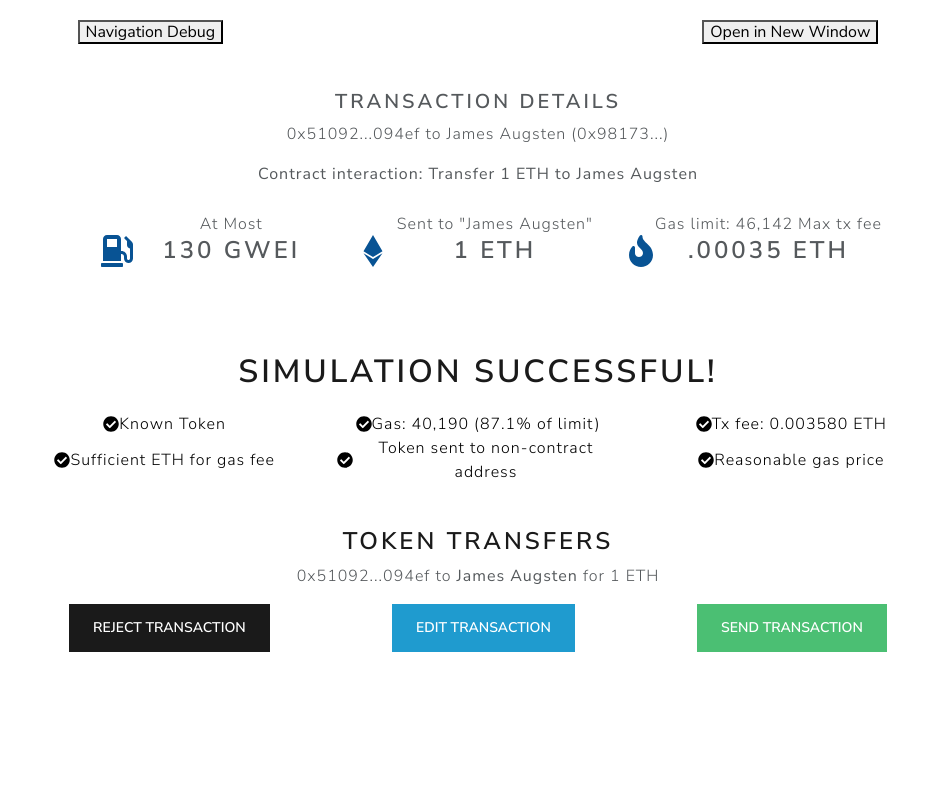
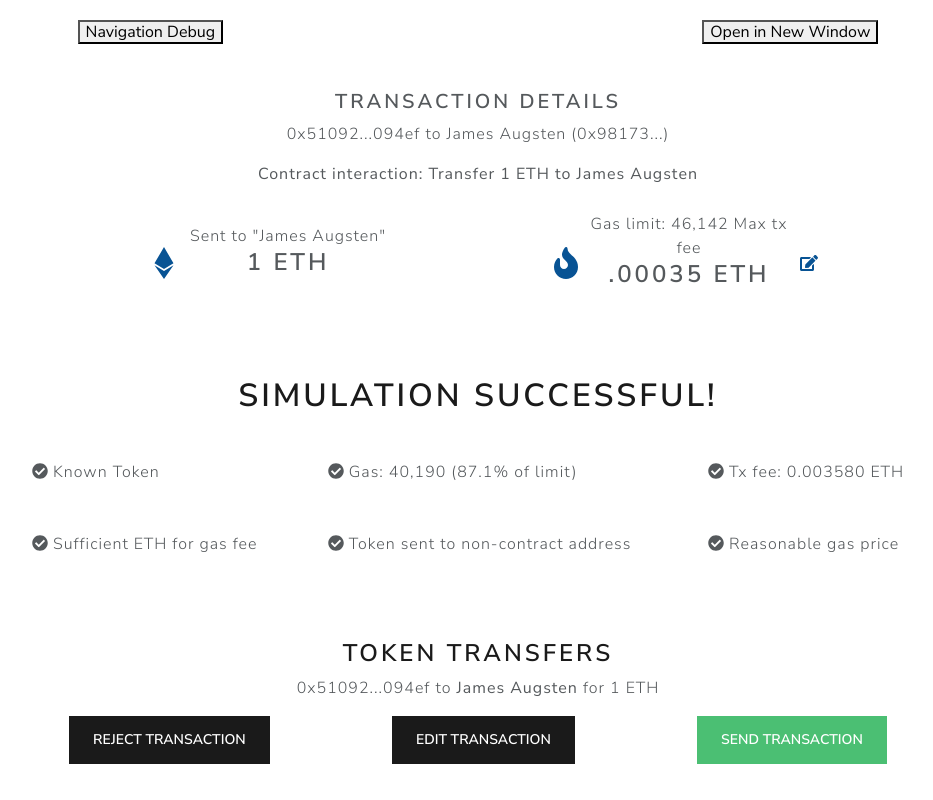
Before and after one commit to jaa2/ethereum-web-wallet, a React (Create React App) app: page /#/SimulationResults in a window 1280 px wide. Shown: the whole page, without its empty margins (162-1095 px from the left). Built offline with nearby package versions, Linux system fonts and the light colour scheme.

Commit message:
modal for simulation page, adjusted simulation table, changed fields for create new wallet

```diff
--- a/package.json
+++ b/package.json
@@ -24,6 +24,7 @@
     "@types/react": "^17.0.33",
     "@types/react-dom": "^17.0.10",
     "@types/webextension-polyfill": "^0.8.1",
+    "bootstrap": "^5.1.3",
     "bootswatch": "^5.1.3",
     "chai-as-promised": "^7.1.1",
     "ethers": "^5.5.1",
@@ -31,6 +32,7 @@
     "normalize.css": "^8.0.1",
     "parcel": "^2.0.0",
     "react": "^17.0.2",
+    "react-bootstrap": "^2.0.2",
     "react-dom": "^17.0.2",
     "react-router-dom": "^6.0.1",
     "react-scripts": "4.0.3",
--- a/src/transaction/SimulationResults.tsx
+++ b/src/transaction/SimulationResults.tsx
@@ -1,10 +1,64 @@
 import { Link } from 'react-router-dom';
-
+import React from 'react';
 import { FontAwesomeIcon } from '@fortawesome/react-fontawesome';
-import { faGasPump, faFire, faCheckCircle } from '@fortawesome/free-solid-svg-icons';
+import { faFire, faCheckCircle, faEdit } from '@fortawesome/free-solid-svg-icons';
 import { faEthereum } from '@fortawesome/free-brands-svg-icons';
+import Modal from 'react-bootstrap/Modal';
 
 import './SimulationResults.scss';
+
+const App = () => {
+  const [isOpen, setIsOpen] = React.useState(false);
+
+  const showModal = () => {
+    setIsOpen(true);
+  };
+
+  const hideModal = () => {
+    setIsOpen(false);
+  };
+
+  return (
+    <>
+      <FontAwesomeIcon className="fa-icon" icon={faEdit} onClick={showModal} cursor="pointer" />
+      <Modal show={isOpen} onHide={hideModal}>
+        <Modal.Header>
+          <div id="max-tx-fee">
+            <h3>
+              <FontAwesomeIcon className="fa-icon" icon={faFire} size="2x" color="#085394" />
+              {' '}
+              Adjust Gas
+            </h3>
+          </div>
+        </Modal.Header>
+        <Modal.Body>
+          <div className="form-group">
+            <div className="form-group">
+              <label className="form-label mt-4" htmlFor="gas-limit"> Gas Limit</label>
+              <div className="input-group mb-3">
+                <input type="text" className="form-control" />
+              </div>
+              <label className="form-label mt-4" htmlFor="gas-limit"> Max fee per gas</label>
+              <div className="input-group mb-3">
+                <input type="text" className="form-control" aria-label="Amount (to the nearest dollar)" />
+                <span className="input-group-text">Gwei</span>
+              </div>
+              <label className="form-label mt-4" htmlFor="gas-limit"> Max priority fee per gas</label>
+              <div className="input-group mb-3">
+                <input type="text" className="form-control" aria-label="Amount (to the nearest dollar)" />
+                <span className="input-group-text">Gwei</span>
+              </div>
+            </div>
+          </div>
+        </Modal.Body>
+        <Modal.Footer>
+          <button type="button" className="btn btn-secondary" onClick={hideModal}>Cancel</button>
+          <button type="button" className="btn btn-primary" onClick={hideModal}>Save</button>
+        </Modal.Footer>
+      </Modal>
+    </>
+  );
+};
 
 function SimulationResults() {
   return (
@@ -17,13 +71,6 @@ function SimulationResults() {
               <p>0x51092...094ef to James Augsten (0x98173...)</p>
               <p><b>Contract interaction: Transfer 1 ETH to James Augsten</b></p>
               <div id="transaction-details">
-                <div id="gas-fee">
-                  <FontAwesomeIcon className="fa-icon" icon={faGasPump} size="2x" />
-                  <p>
-                    At Most
-                    <h3> 130 Gwei </h3>
-                  </p>
-                </div>
                 <div id="amount">
                   <FontAwesomeIcon className="fa-icon" icon={faEthereum} size="2x" />
                   <p>
@@ -38,6 +85,7 @@ function SimulationResults() {
                     Max tx fee
                     <h3> .00035 ETH </h3>
                   </p>
+                  <App />
                 </div>
               </div>
             </div>
@@ -47,34 +95,45 @@ function SimulationResults() {
 
       <div id="simulation-text"><h1>Simulation Successful!</h1></div>
 
-      <div id="checklist">
-        <div id="item">
+      <table className="table table-hover">
+        <tbody>
+          <tr className="table-secondary">
+            <td align="left">
               <FontAwesomeIcon icon={faCheckCircle} />
+              {' '}
               Known Token
-        </div>
-        <div id="item">
+            </td>
+            <td align="left">
               <FontAwesomeIcon icon={faCheckCircle} />
+              {' '}
               Gas: 40,190 (87.1% of limit)
-        </div>
-        <div id="item">
+            </td>
+            <td align="left">
               <FontAwesomeIcon icon={faCheckCircle} />
+              {' '}
               Tx fee: 0.003580 ETH
-        </div>
-      </div>
-      <div id="checklist">
-        <div id="item">
+            </td>
+          </tr>
+          <tr className="table-secondary">
+            <td align="left">
               <FontAwesomeIcon icon={faCheckCircle} />
+              {' '}
               Sufficient ETH for gas fee
-        </div>
-        <div id="item">
+            </td>
+            <td align="left">
               <FontAwesomeIcon icon={faCheckCircle} />
+              {' '}
               Token sent to non-contract address
-        </div>
-        <div id="item">
+            </td>
+            <td align="left">
               <FontAwesomeIcon icon={faCheckCircle} />
+              {' '}
               Reasonable gas price
-        </div>
-      </div>
+            </td>
+          </tr>
+        </tbody>
+      </table>
+
       <h1> </h1>
       <h3>Token Transfers</h3>
       <p>
@@ -85,14 +144,13 @@ function SimulationResults() {
         for 1 ETH
         {' '}
       </p>
-
       <div id="bottom-buttons">
         <Link to="/Home">
           <button type="button" className="btn btn-primary">Reject Transaction</button>
         </Link>
 
         <Link to="/CreateTransaction">
-          <button type="button" className="btn btn-info">Edit Transaction</button>
+          <button type="button" className="btn btn-primary">Edit Transaction</button>
         </Link>
 
         <Link to="/Home">
--- a/src/wallet_setup/CreateNewWallet.tsx
+++ b/src/wallet_setup/CreateNewWallet.tsx
@@ -39,7 +39,7 @@ function CreateNewWallet() {
   if (phraseMatchState === 'match') {
     phraseMatchElements = (
       <div id="create-phrase-match-elements">
-        <p id="create-phrase-info-match" className="phrase-info">Success. Your phrases match!</p>
+        <p id="create-phrase-info-match" className="phrase-info text-success">Success. Your phrases match!</p>
         <Link id="create-phrase-continue-link" className="link hoverable" to="/Home" onClick={NewWalletCreated}>
           <button type="button" className="btn btn-success">Continue</button>
         </Link>
@@ -48,7 +48,7 @@ function CreateNewWallet() {
   } else if (phraseMatchState === 'mismatch') {
     phraseMatchElements = (
       <div id="create-phrase-match-elements">
-        <p id="create-phrase-info-mismatch" className="phrase-info">Uh oh. Your phrases don&apos;t match!</p>
+        <p id="create-phrase-info-mismatch" className="phrase-info text-danger">Uh oh. Your phrases don&apos;t match!</p>
       </div>
     );
   } else {
@@ -91,16 +91,14 @@ function CreateNewWallet() {
           </p>
         </div>
         <div className="form-group">
-          <label htmlFor="create-phrase-phrase-input" className="form-label mt-4">
-            Secret Recovery Phrase
+          <label htmlFor="create-phrase-phrase-input" className="form-label mt-4">Secret Recovery Phrase</label>
+          <div className="input-group mb-3">
             <input className="form-control" id="create-phrase-phrase-input" type="phrase" name="phrase" onChange={handlePhrase} />
-          </label>
-        </div>
-        <div className="form-group">
-          <label htmlFor="create-phrase-confirm-phrase-input" className="form-label mt-4">
-            Confirm Secret Recovery Phrase
+          </div>
+          <label htmlFor="create-phrase-confirm-phrase-input" className="form-label mt-4">Confirm Secret Recovery Phrase</label>
+          <div className="input-group mb-3">
             <input className="form-control" id="create-phrase-confirm-phrase-input" type="phrase" name="confirm phrase" onChange={handleConfirmPhrase} />
-          </label>
+          </div>
         </div>
         {phraseMatchElements}
       </div>
```
Also changed, not shown: 1 other file (tests, documents, lock files or other folders). Lines whose indentation alone changed are shown as unchanged.
